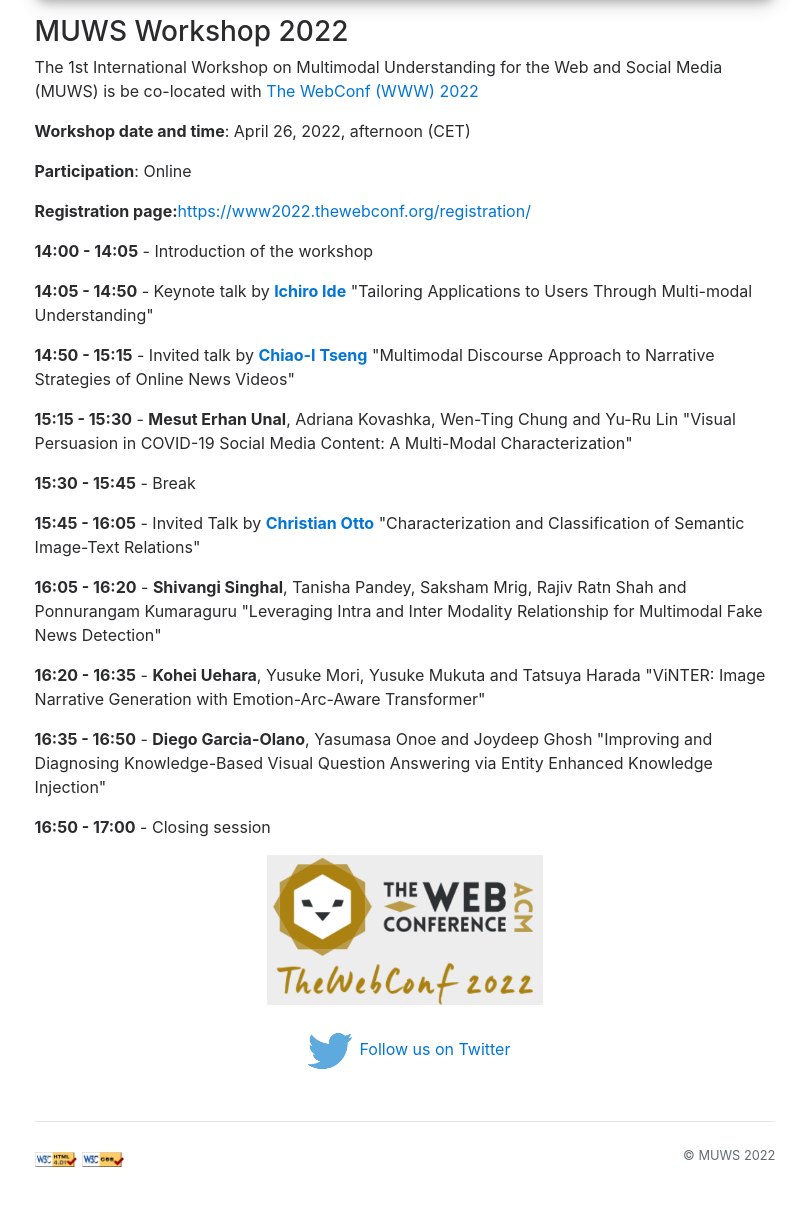
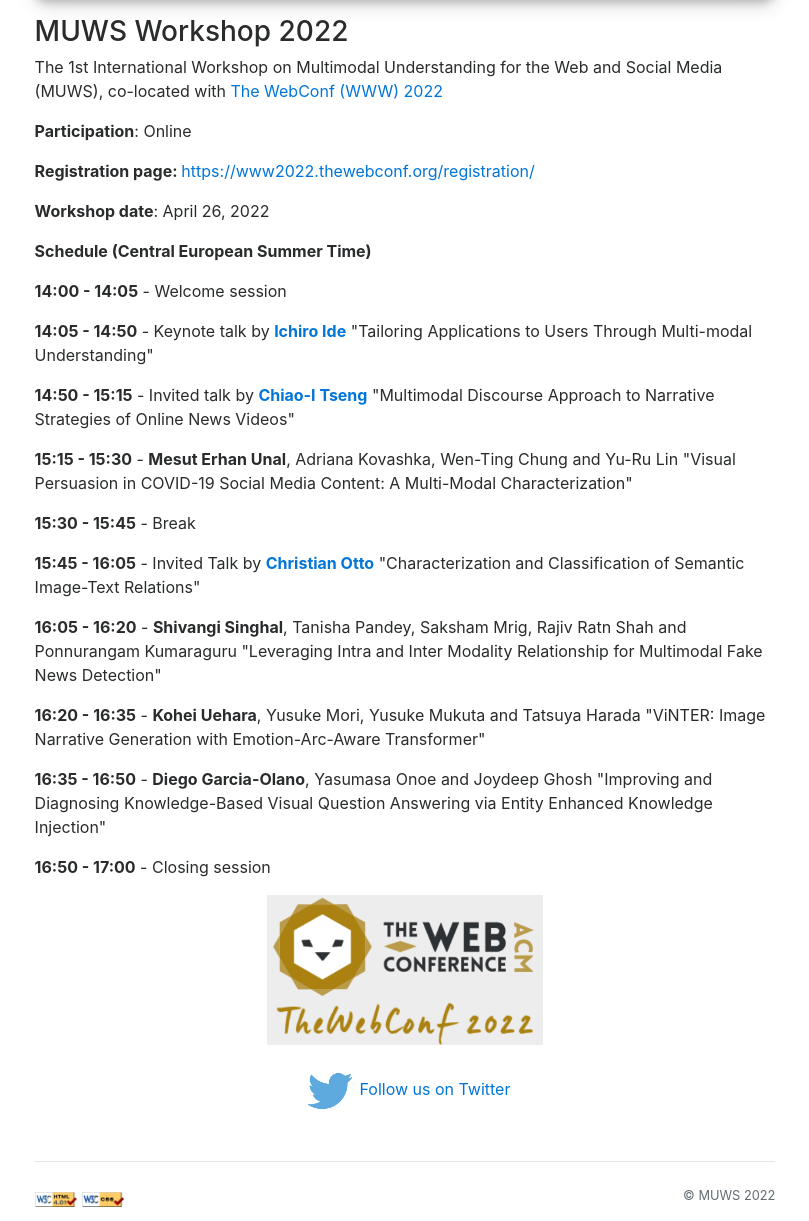
Before and after one commit to muws-workshop/muws-workshop.github.io, a Jekyll site: the page built from index.html, in a window 1280 px wide. Shown: the part 365-1586 px from the top of the page, without its empty margins (235-1044 px from the left). Built offline with Jekyll 4.4.1, drawn with Linux system fonts in a browser that asks for light colours; nearby versions of some CDN libraries; before the commit the page ends 1546 px from its top, so only the background shows below that.

Commit message:
workshop program

```diff
--- a/index.html
+++ b/index.html
@@ -10,15 +10,18 @@ slide_id: 0
 
         <h3>MUWS Workshop 2022</h3>
 
-            <p> The 1st International Workshop on Multimodal Understanding for the Web and Social Media (MUWS) is be co-located with
+            <p> The 1st International Workshop on Multimodal Understanding for the Web and Social Media (MUWS), co-located with
                 <a href="https://www2022.thewebconf.org/"> The WebConf (WWW) 2022</a></p>
 
-            <p><b>Workshop date and time</b>: April 26, 2022, afternoon (CET)</p>
+            <p><b>Participation</b>: Online </p>
 
-            <p><b>Participation</b>: Online </p>
-            <p><b>Registration page:</b><a href="https://www2022.thewebconf.org/registration/">https://www2022.thewebconf.org/registration/</a> </p>
+            <p><b>Registration page: </b><a href="https://www2022.thewebconf.org/registration/">https://www2022.thewebconf.org/registration/</a> </p>
 
-            <p><b>14:00 - 14:05</b> - Introduction of the workshop </p>
+            <p><b>Workshop date</b>: April 26, 2022</p>
+
+            <p><b>Schedule (Central European Summer Time)</b></p>
+
+            <p><b>14:00 - 14:05</b> - Welcome session </p>
             <p><b>14:05 - 14:50</b> - Keynote talk by <a href="https://www.cs.is.i.nagoya-u.ac.jp/people/ichiro-ide/"><b>Ichiro Ide</b></a> "Tailoring Applications to Users Through Multi-modal Understanding"
             <p><b>14:50 - 15:15</b> - Invited talk by <a href="https://www.chiaoitseng.de/"><b>Chiao-I Tseng</b></a> "Multimodal Discourse Approach to Narrative Strategies of Online News Videos"</p>
             <p><b>15:15 - 15:30</b> - <b>Mesut Erhan Unal</b>, Adriana Kovashka, Wen-Ting Chung and Yu-Ru Lin "Visual Persuasion in COVID-19 Social Media Content: A Multi-Modal Characterization"
```
